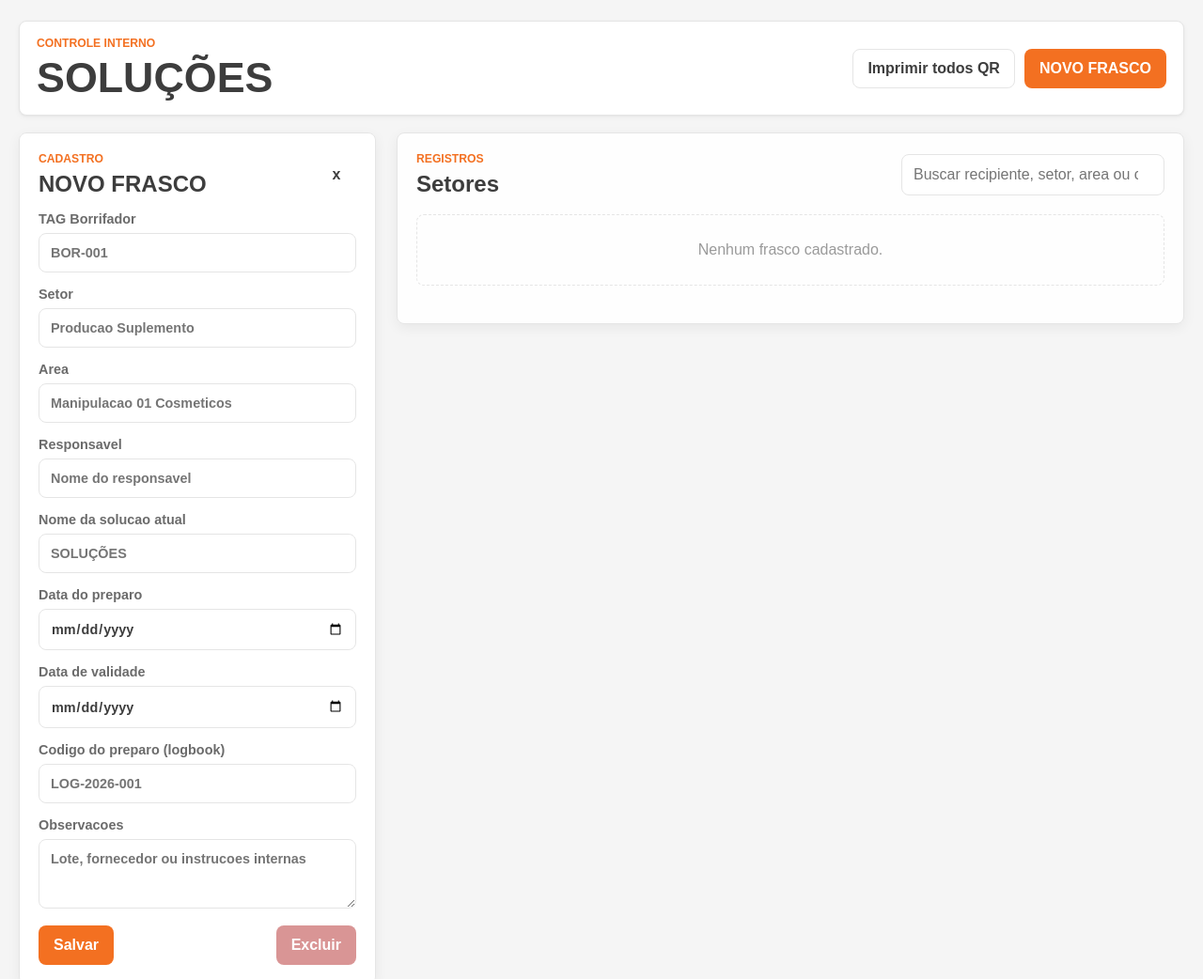
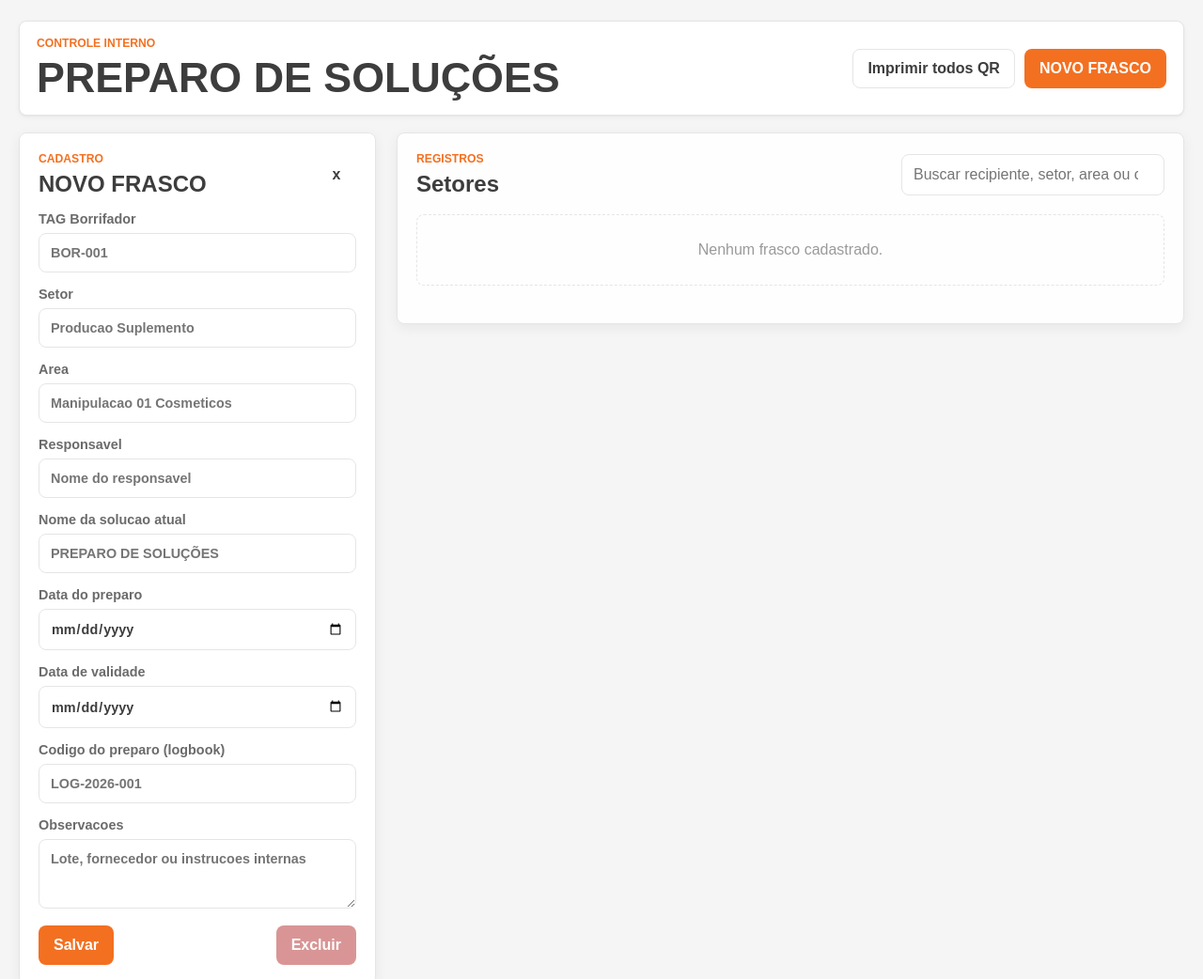
Before and after one commit to Lab-Sobral-Dev/qr_code-producao, a plain HTML site: page index.html in a window 1280 px wide. Shown: the top 1042 px of the page at 94% size. Drawn offline with Linux system fonts and the light colour scheme; no server answers.

Commit message:
Atualizar titulo para preparo de solucoes

```diff
--- a/index.html
+++ b/index.html
@@ -9,7 +9,7 @@
     />
     <meta name="referrer" content="strict-origin-when-cross-origin" />
     <meta name="robots" content="noindex, nofollow" />
-    <title>Controle de SOLUÇÕES</title>
+    <title>Controle de PREPARO DE SOLUÇÕES</title>
     <link rel="stylesheet" href="styles.css" />
   </head>
   <body>
@@ -17,7 +17,7 @@
       <section class="topbar" id="topbar">
         <div>
           <p class="eyebrow">Controle interno</p>
-          <h1>SOLUÇÕES</h1>
+          <h1>PREPARO DE SOLUÇÕES</h1>
         </div>
         <div class="topbar-actions">
           <button class="button ghost" id="printAllButton" type="button">Imprimir todos QR</button>
@@ -100,7 +100,7 @@
 
           <label>
             Nome da solucao atual
-            <input id="solutionInput" name="solution" type="text" placeholder="SOLUÇÕES" required />
+            <input id="solutionInput" name="solution" type="text" placeholder="PREPARO DE SOLUÇÕES" required />
           </label>
 
           <label>
```
Also changed, not shown: consulta.html (+1 -1 lines).
